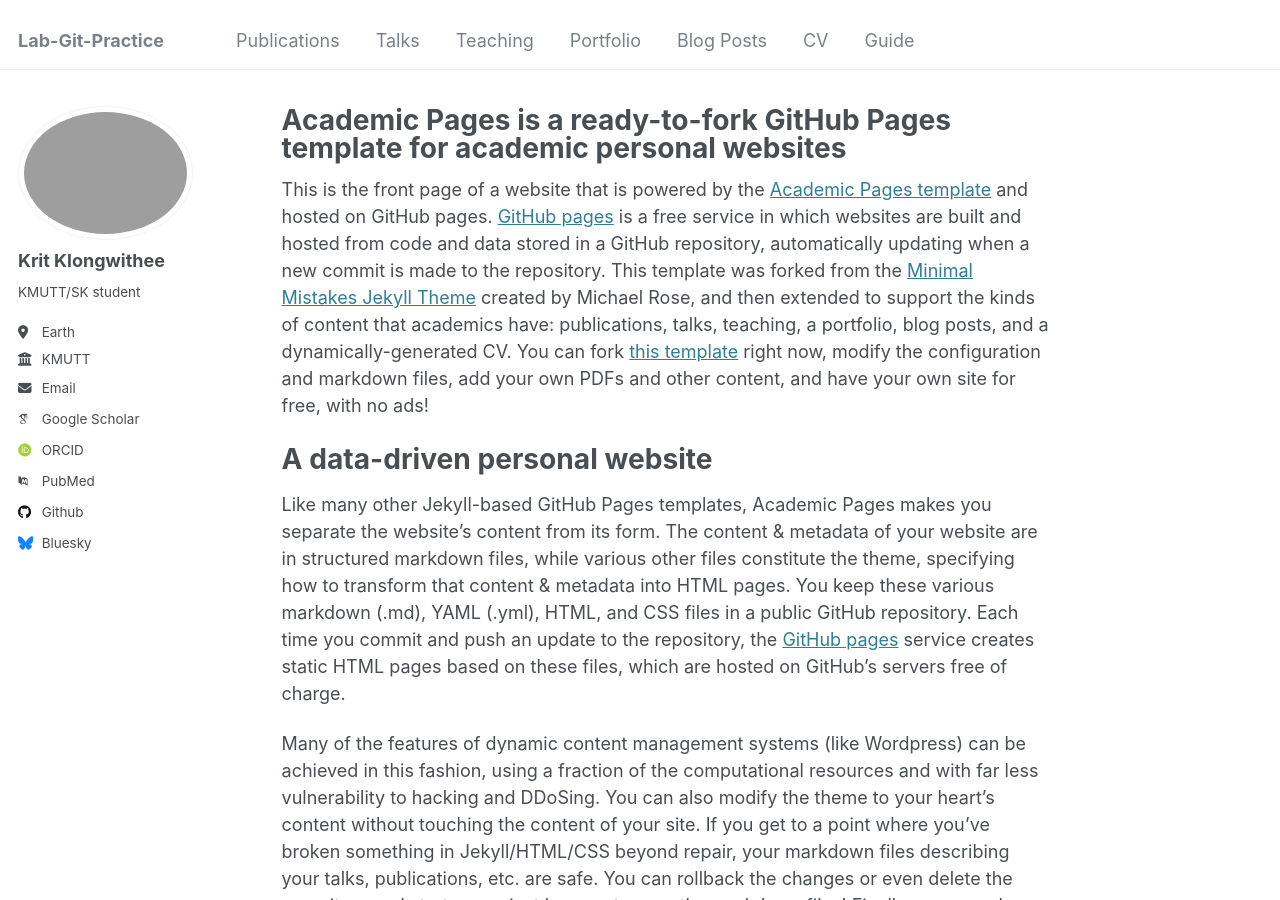
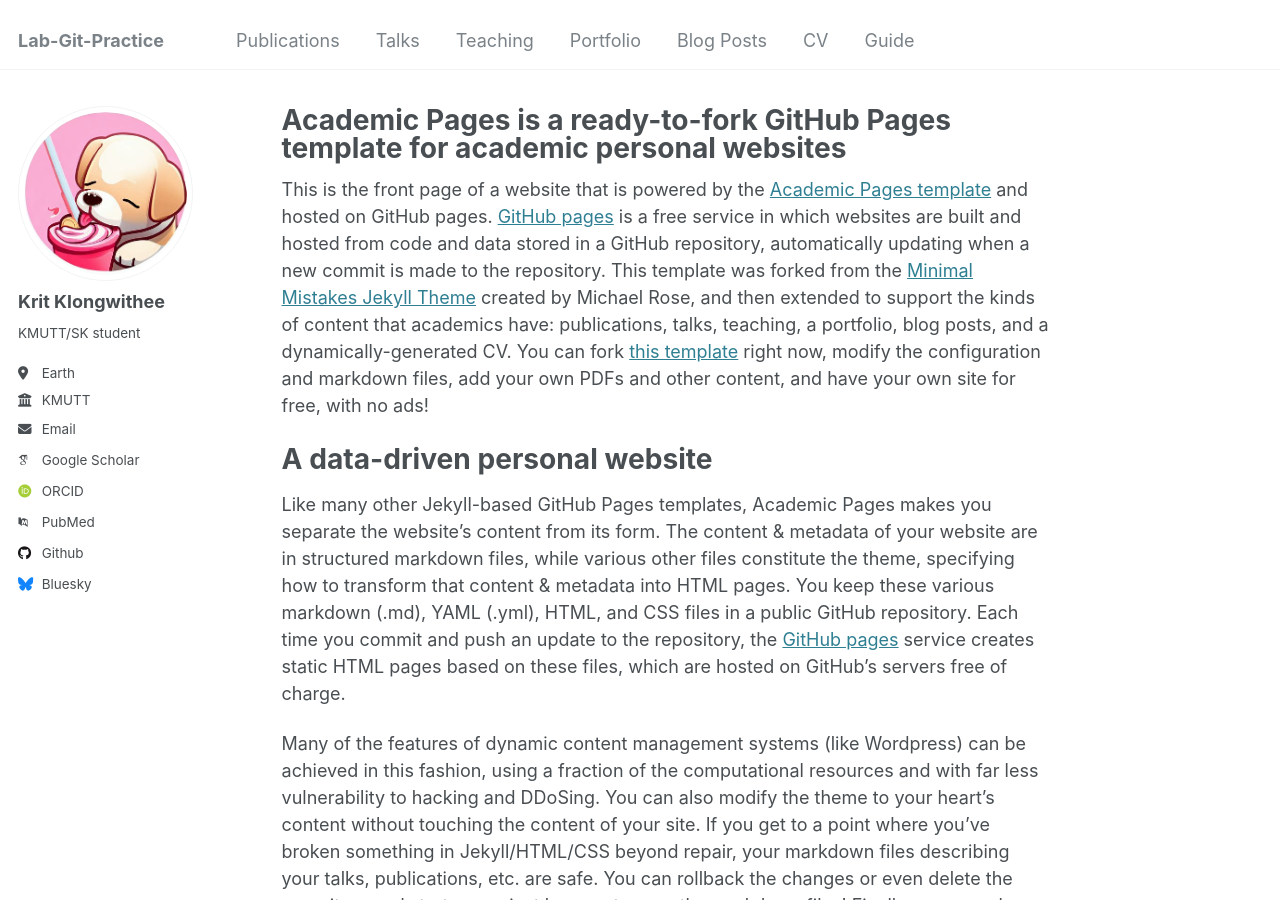
Before and after one commit to A1pha2/a1pha2.github.io, a Jekyll site: the page built from _pages/about.md, in a window 1280 px wide and 900 px high. Built offline with Jekyll 4.4.1, drawn with Linux system fonts in a browser that asks for light colours; some web fonts are replaced.

Commit message:
Update _config.yml

```diff
--- a/_config.yml
+++ b/_config.yml
@@ -21,7 +21,7 @@ repository               : "academicpages/academicpages.github.io"
 #               Additional customization can be done by editing /_includes/author-profile.html
 author:
   # Biographic information
-  avatar           : "logo2.png"
+  avatar           : "logo2.jpg"
   name             : "Krit Klongwithee"
   pronouns         : # example: "she/her"
   bio              : "KMUTT/SK student"
```
